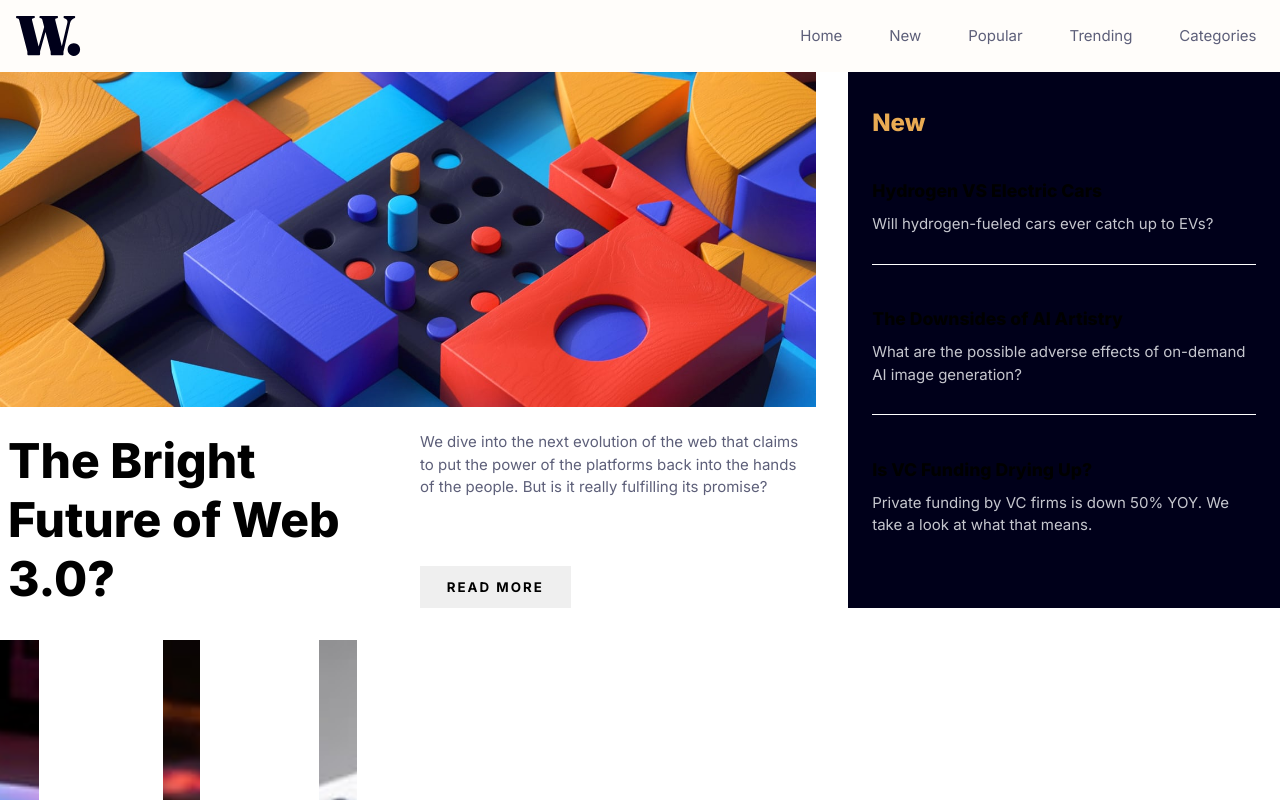
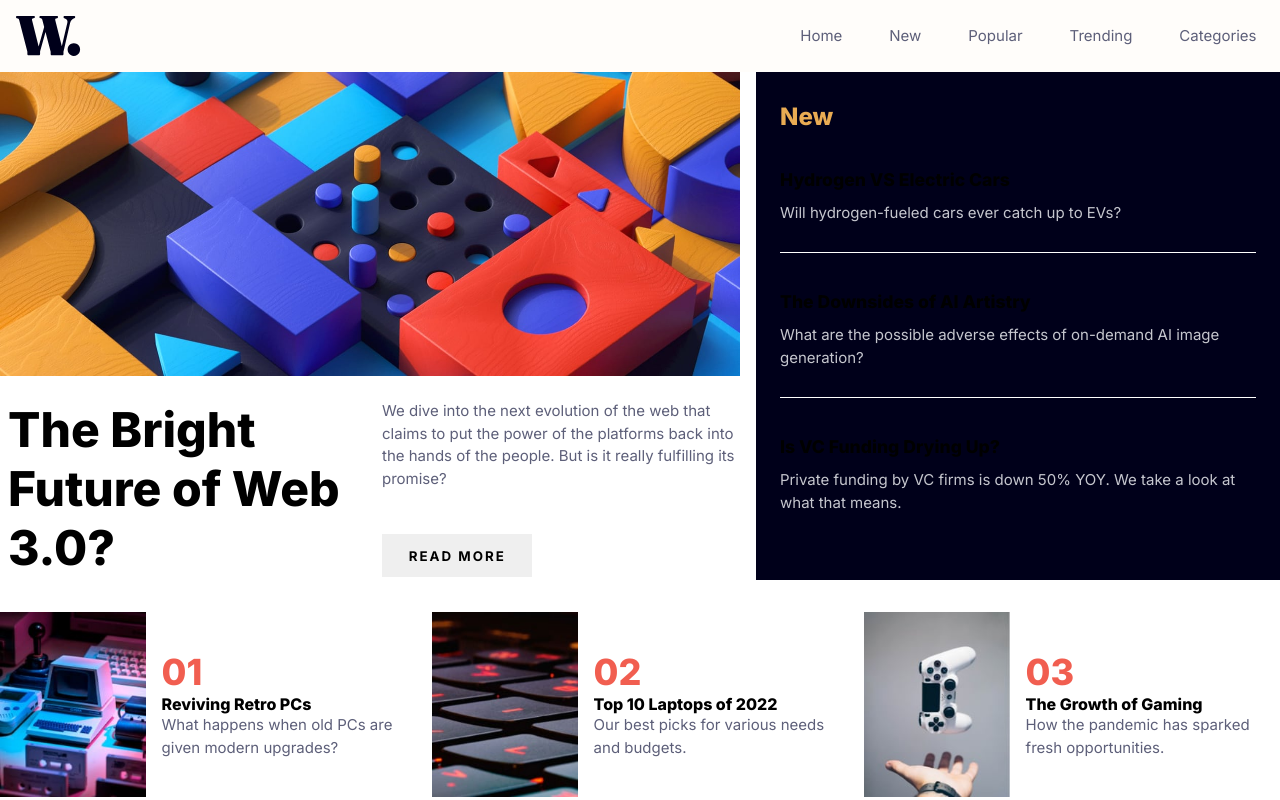
Before and after one commit to SebastianLaka/news-homepage, a Vue app: page / in a window 1280 px wide. Shown: the top 800 px of the page. Built offline with nearby package versions, Linux system fonts and the light colour scheme.

Commit message:
Added grid for top articles

```diff
--- a/src/components/Layout.vue
+++ b/src/components/Layout.vue
@@ -28,7 +28,8 @@ import TopArticles from './top-articles/TopArticlesMain.vue';
   .main-content{
     display: grid;
     grid-template-columns: repeat(12, 1fr);
-    grid-template-rows: repeat(2, 1fr);
+
+    gap: 2em 1em;
   }
 }
 </style>
--- a/src/components/top-articles/TopArticles.vue
+++ b/src/components/top-articles/TopArticles.vue
@@ -1,6 +1,11 @@
-<script setup></script>
+<script setup>
+
+</script>
 <template>
-    <slot name="top-articles"></slot>
+    <div class="top-article-wrapper">
+        <slot name="top-articles"></slot>
+    </div>
+
 </template>
 <style lang="scss" scoped>
 </style>
--- a/src/components/top-articles/TopArticlesMain.vue
+++ b/src/components/top-articles/TopArticlesMain.vue
@@ -29,10 +29,14 @@ const topArticles = ref([
 ])
 </script>
 <template>
-  <TopArticles v-for="topArticle in topArticles" :key="topArticle.id">
-    <template #top-articles>
+  <TopArticles
+    v-for="topArticle in topArticles"
+    :key="topArticle.id"
+    :class="`article-item-${topArticle.id}`"
+  >
+    <template #top-articles :class="`item-${topArticle.id}`">
       <div class="top-article">
-        <img :src="topArticle.image" :alt="topArticle.alt" class="top-article__image"/>
+        <img :src="topArticle.image" :alt="topArticle.alt" class="top-article__image" />
         <div class="article-content">
           <h1 class="article-content__article-number">0{{ topArticle.id }}</h1>
           <h2 class="article-content__header">{{ topArticle.title }}</h2>
@@ -50,26 +54,52 @@ const topArticles = ref([
   .top-article {
     @include flex-layout($align-items: stretch);
     gap: 0 1.5em;
-    &__image{
+    &__image {
       object-fit: cover;
       max-width: 30%;
     }
-    .article-content{
+    .article-content {
       @include flex-layout($flex-direction: column, $justify-content: center);
       gap: 1em 0;
-        padding-right: .25em;
-        &__article-number{
+      padding-right: 0.25em;
+      &__article-number {
         color: getColor('soft-red');
         font-size: 2.25rem;
       }
-        &__header{
-            transition: color .3s ease-in-out;
+      &__header {
+        transition: color 0.3s ease-in-out;
         cursor: pointer;
-            &:hover{
+        font-size: 1rem;
+        &:hover {
           color: getColor('soft-red');
+        }
+      }
+      &__about{
+        max-width: 30ch;
       }
     }
   }
 }
+@media (min-width: 992px) {
+  .top-article {
+    gap: 0 1em;
+    &__image {
+      max-width: 35%;
+    }
+    .article-content{
+        padding: 0;
+        gap: 0;
+    }
+  }
+  .article-item-1 {
+    grid-column: 1 / 5;
+    grid-row: 2/2;
+  }
+  .article-item-2 {
+    grid-column: 5/9;
+  }
+  .article-item-3 {
+    grid-column: 9/13;
+  }
 }
 </style>
```
Lines whose indentation alone changed are shown as unchanged.
